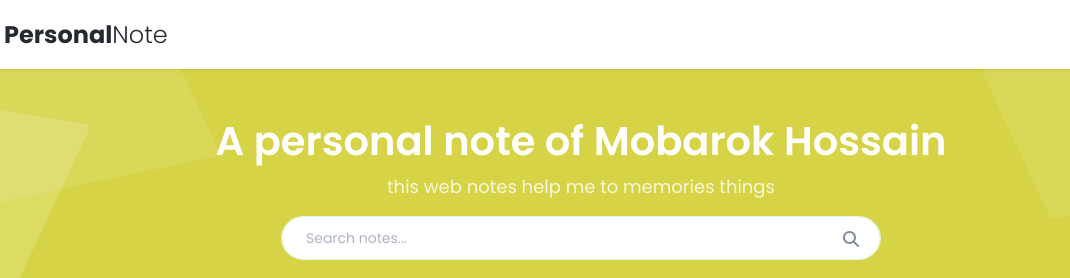
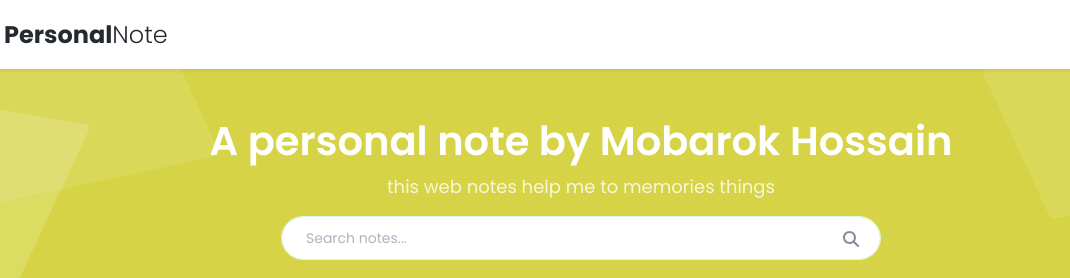
Before and after one commit to mobarokman/personal-notes, a plain HTML site: page index.html in a window 1280 px wide. Shown: the top 278 px of the page, 59-1129 px from the left. Drawn offline with Linux system fonts and the light colour scheme.

Commit message:
make some changes

```diff
--- a/index.html
+++ b/index.html
@@ -49,7 +49,7 @@
 	    <div class="theme-bg-shapes-right"></div>
 	    <div class="theme-bg-shapes-left"></div>
 	    <div class="container">
-		    <h1 class="page-heading single-col-max mx-auto">A personal note of Mobarok Hossain</h1>
+		    <h1 class="page-heading single-col-max mx-auto">A personal note by Mobarok Hossain</h1>
 		    <div class="page-intro single-col-max mx-auto">this web notes help me to memories things</div>
 		    <div class="main-search-box pt-3 d-block mx-auto">
                  <form class="search-form w-100">
```
